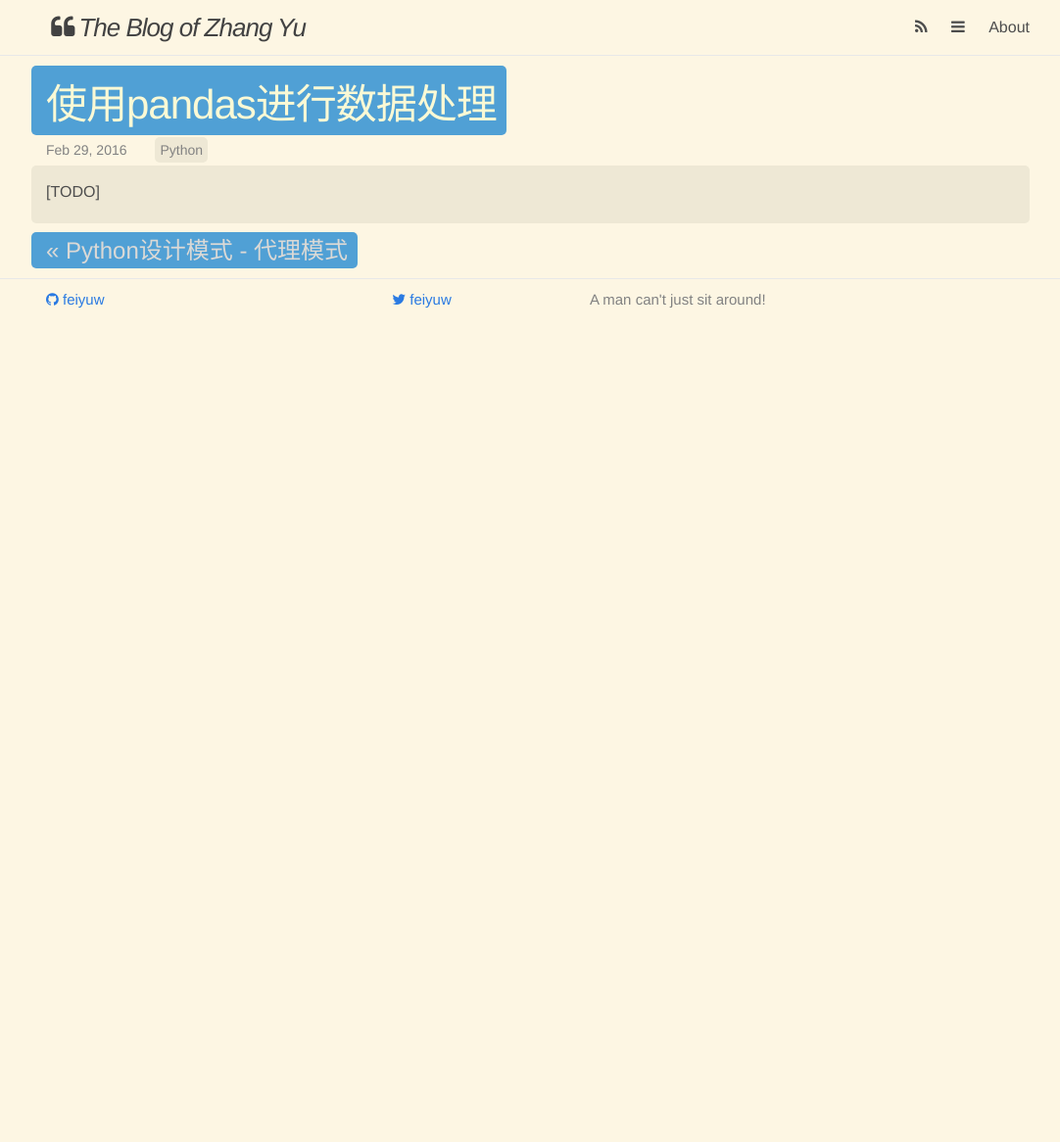
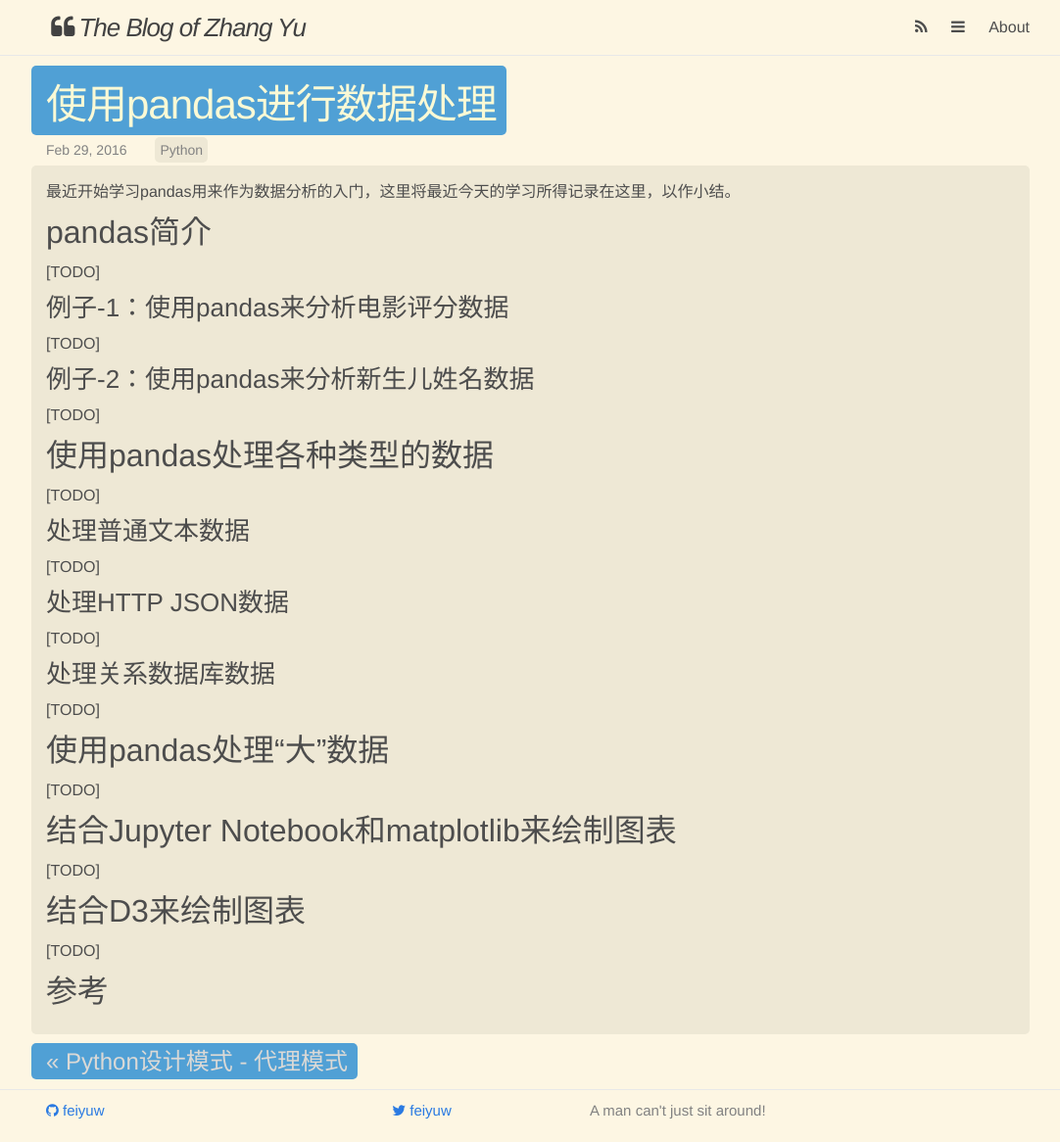
Before and after one commit to feiyuw/feiyuw.github.io, a Jekyll site: the page built from _posts/2016-02-29-use-pandas-as-data-processor.md, in a window 1280 px wide. Shown: the whole page at 98% size, without its empty margins (91-1173 px from the left). Built offline with Jekyll 4.4.1, drawn with Linux system fonts in a browser that asks for light colours; nearby versions of some CDN libraries; comment, search, counter and statistics services are not loaded; before the commit the page ends 900 px from its top, so only the background shows below that.

Commit message:
update one blog

```diff
--- a/_posts/2016-02-29-use-pandas-as-data-processor.md
+++ b/_posts/2016-02-29-use-pandas-as-data-processor.md
@@ -4,4 +4,46 @@ title:  "使用pandas进行数据处理"
 date:   2016-02-29 15:00:00
 categories: Python
 ---
+最近开始学习pandas用来作为数据分析的入门，这里将最近今天的学习所得记录在这里，以作小结。
+
+## pandas简介
+
 [TODO]
+
+### 例子-1：使用pandas来分析电影评分数据
+
+[TODO]
+
+### 例子-2：使用pandas来分析新生儿姓名数据
+
+[TODO]
+
+## 使用pandas处理各种类型的数据
+
+[TODO]
+
+### 处理普通文本数据
+
+[TODO]
+
+### 处理HTTP JSON数据
+
+[TODO]
+
+### 处理关系数据库数据
+
+[TODO]
+
+## 使用pandas处理“大”数据
+
+[TODO]
+
+## 结合Jupyter Notebook和matplotlib来绘制图表
+
+[TODO]
+
+## 结合D3来绘制图表
+
+[TODO]
+
+## 参考
```
Also changed, not shown: 1 other file.
